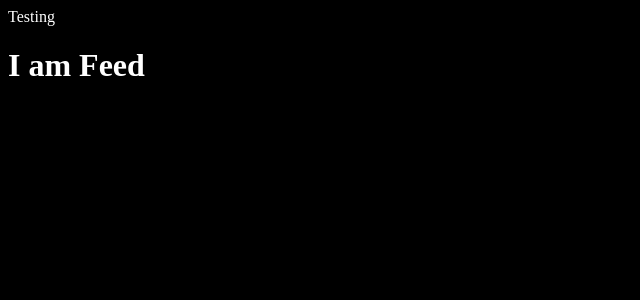
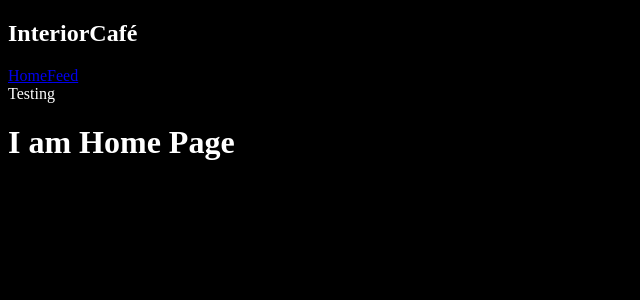
Before and after one commit to f-ansari/interior_cafe, a React (Create React App) app in the folder client/: page / in a window 1280 px wide. Shown: the top 300 px of the page, without its empty margins (0-640 px from the left). Built offline with nearby package versions, Linux system fonts and the light colour scheme; no server answers.

Commit message:
[components => PostCard] map ping out data

```diff
--- a/client/src/App.js
+++ b/client/src/App.js
@@ -1,11 +1,20 @@
 import './style/App.css'
+import { Switch, Route } from 'react-router-dom'
+import Home from './pages/Home'
 import Feed from './pages/Feed'
+import Nav from './components/Nav'
 
 function App() {
   return (
     <div>
+      <Nav />
       <header>Testing</header>
-      <Feed />
+      <main>
+        <Switch>
+          <Route exact path="/" component={Home} />
+          <Route path="/feed" component={Feed} />
+        </Switch>
+      </main>
     </div>
   )
 }
--- /dev/null
+++ b/client/src/components/Nav.jsx
@@ -0,0 +1,16 @@
+import React from 'react'
+import { NavLink } from 'react-router-dom'
+
+const Nav = () => {
+    return (
+        <div>
+            <nav>
+                <h1>InteriorCafé</h1>
+                <NavLink to='/'>Home</NavLink>
+                <NavLink to='/feed'>Feed</NavLink>
+            </nav>
+        </div>
+    )
+}
+
+export default Nav
--- /dev/null
+++ b/client/src/components/posts/PostCard.jsx
@@ -0,0 +1,22 @@
+import React from 'react'
+
+const PostCard = (props) => {
+    console.log(props)
+    // let mapPost = props.mapPosts.data
+    return (
+        <div>
+            <h3>I am post cards</h3>
+            <div>
+                {props.mapPosts ? (
+                    props.mapPosts.map((post, i) => (
+                        <div key={i}>
+                            <h2>{post.title}</h2>
+                        </div>
+                    ))
+                ): <h3>I am Loading!</h3> }
+            </div>
+        </div>
+    )
+}
+
+export default PostCard
--- a/client/src/pages/Feed.jsx
+++ b/client/src/pages/Feed.jsx
@@ -1,9 +1,10 @@
 import React, { useEffect } from 'react'
 import { connect } from 'react-redux'
 import { GetAllPost } from '../store/actions/PostActions'
+import PostCard from '../components/posts/PostCard'
 
 const state = ({ postState }) => {
-    console.log(postState)
+    return postState
 }
 
 const action = (dispatch) => {
@@ -20,7 +21,9 @@ const Feed = (props) => {
     return (
         <div>
             <h1>I am Feed</h1>
-
+            <PostCard
+                mapPosts={props.mapPosts.data}
+            />
         </div>
     )
 }
--- /dev/null
+++ b/client/src/pages/Home.jsx
@@ -0,0 +1,11 @@
+import React from 'react'
+
+const Home = () => {
+    return (
+        <div>
+            <h1>I am Home Page</h1>
+        </div>
+    )
+}
+
+export default Home
--- a/client/src/services/PostService.js
+++ b/client/src/services/PostService.js
@@ -3,7 +3,6 @@ import Client from './'
 export const __GetAllPost = async () => {
   try {
     const res = await Client.get('/posts')
-    console.log(res.data)
     return res
   } catch (error) {
     throw error
```
